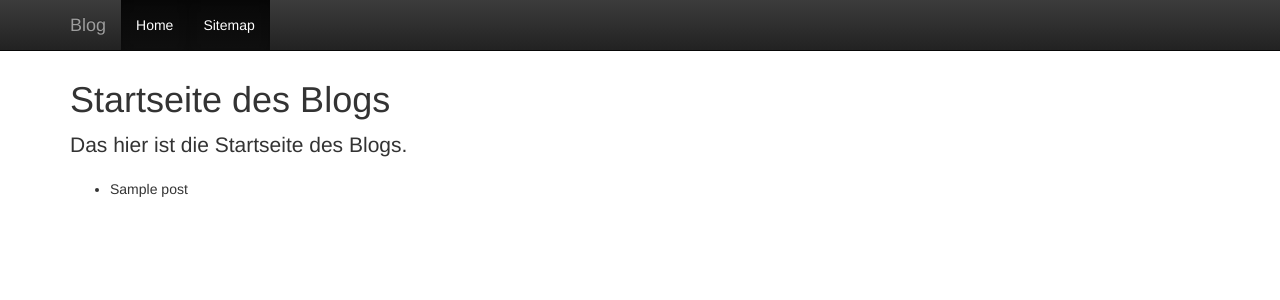
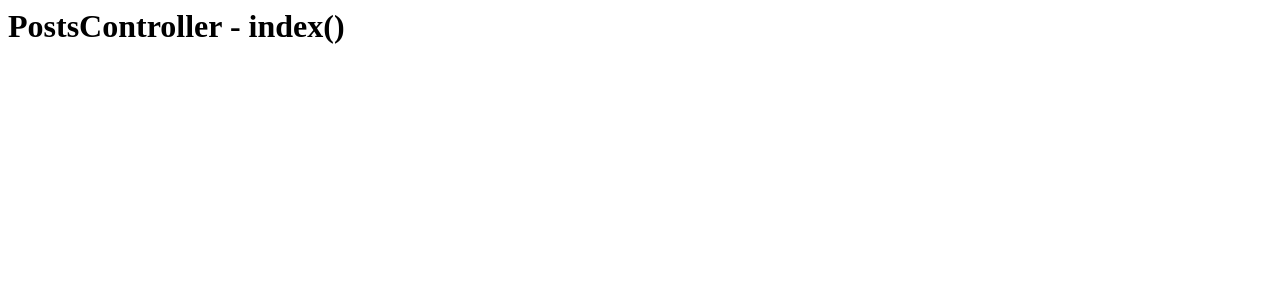
Before and after one commit to dw-gambio/simpleBlog, a PHP site: page /pages/index.php in a window 1280 px wide. Shown: the top 300 px of the page. Run offline with PHP 8.4, Linux system fonts and the light colour scheme; tables that the repository leaves empty or names only in its code hold one stand-in row (values such as "Sample post"); some libraries are stand-ins or nearby versions.

Commit message:
Added PostsController and buildrecipe to the container

```diff
--- a/pages/index.php
+++ b/pages/index.php
@@ -1,5 +1,9 @@
 <?php
 include("./../init.php");
+
+$postsController = $container->make("postsController");
+$postsController->index();
+/*
 include("./elements/header.php");
 ?>
 
@@ -19,4 +23,4 @@ include("./elements/header.php");
   <?php endforeach; ?>
 </ul>
 
-<?php include("./elements/footer.php") ?>
+<?php include("./elements/footer.php") */?>
--- a/src/Core/Container.php
+++ b/src/Core/Container.php
@@ -4,7 +4,7 @@ namespace App\Core;
 
 use PDO;
 use App\Post\PostsRepository;
-
+use App\Post\PostsController;
 
 class Container
 {
@@ -16,6 +16,11 @@ class Container
     public function __construct()
     {
         $this->recipes = [
+            'postsController' => function() {
+                return new PostsController(
+                    $this->make("postsRepository")
+                );
+            },
             'postsRepository' => function() {
                 return new PostsRepository(
                     $this->make("pdo")
--- /dev/null
+++ b/src/Post/PostsController.php
@@ -0,0 +1,19 @@
+<?php
+
+namespace App\Post;
+
+class PostsController
+{
+
+    public function __construct(PostsRepository $postsRepository)
+    {
+        $this->postsRepository = $postsRepository;
+    }
+
+    public function index()
+    {
+        $res = $this->postsRepository->fetchPosts();
+
+        echo "<h1>PostsController - index()</h1>";
+    }
+}
```
